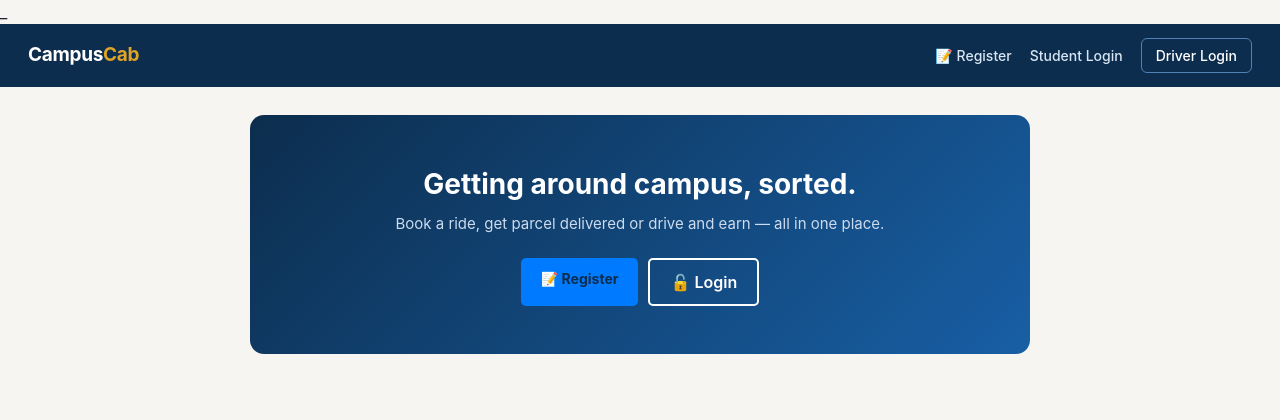
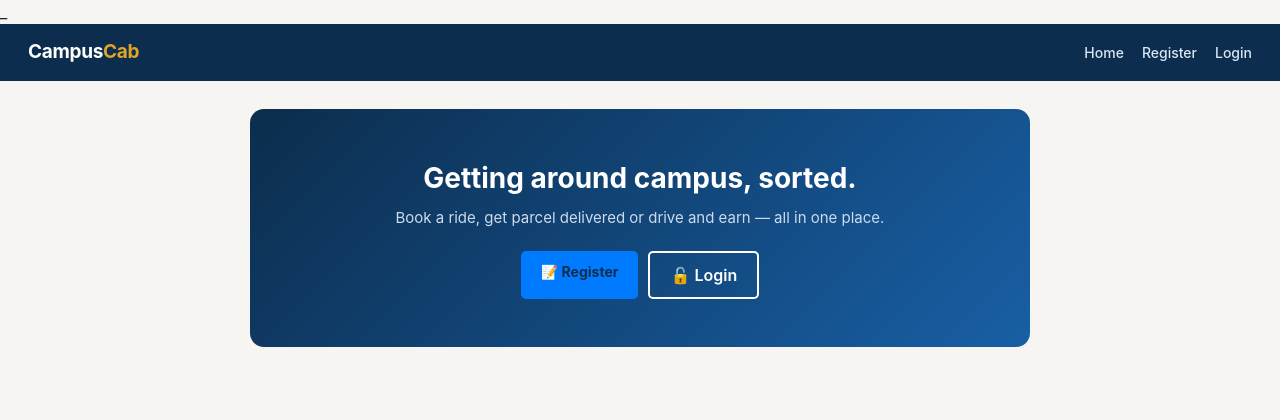
Before and after one commit to BaneleMakhonjwa/campus-cab, a PHP site: page /campus-cab/index.php in a window 1280 px wide. Shown: the top 420 px of the page. Run offline with PHP 8.4, Linux system fonts and the light colour scheme.

Commit message:
Refactor header links for students and drivers

```diff
--- a/header.php
+++ b/header.php
@@ -1,6 +1,6 @@
 <?php
 if (session_status() === PHP_SESSION_NONE) session_start();
-include_once __DIR__ . '/db_connect.php';
+include_once 'db_connect.php';
 
 $isStudent = isset($_SESSION['student_id']);
 $isDriver = isset($_SESSION['driver_id']);
@@ -19,24 +19,22 @@ $isDriver = isset($_SESSION['driver_id']);
     <nav>
         <?php if ($isStudent): ?>
             <a href="request.php">Request a Ride</a>
-            <a href="request_grocery.php">🛒 Request Personal shopper</a>  <!-- 🆕 NEW -->
-            <a href="view_orders.php">📦 My Orders</a>           <!-- 🆕 NEW -->
             <a href="my_rides.php">My Rides</a>
             <span class="who">Hi, <?php echo htmlspecialchars($_SESSION['student_name']); ?></span>
             <a href="logout.php" class="btn-outline">Log out</a>
 
         <?php elseif ($isDriver): ?>
-            <a href="driver.php">Open Requests</a>
-            <a href="driver_orders.php">🚗 Grocery Orders</a>    <!-- 🆕 NEW -->
+            <a href="driver_dashboard.php">Open Requests</a>
+            <a href="driver_earnings.php">💰 Earnings</a>
             <a href="my_trips.php">My Trips</a>
             <span class="who">Hi, <?php echo htmlspecialchars($_SESSION['driver_name']); ?></span>
             <a href="logout.php" class="btn-outline">Log out</a>
 
-    <?php else: ?>
-    <a href="register_student.php">📝 Register</a>
-    <a href="login_student.php">Student Login</a>
-    <a href="login_driver.php" class="btn-outline">Driver Login</a>
-<?php endif; ?>
+        <?php else: ?>
+            <a href="index.php">Home</a>
+            <a href="register.php">Register</a>
+            <a href="login.php" class="btn-login">Login</a>
+    <?php endif; ?>
     </nav>
 </header>
 <main>
```
